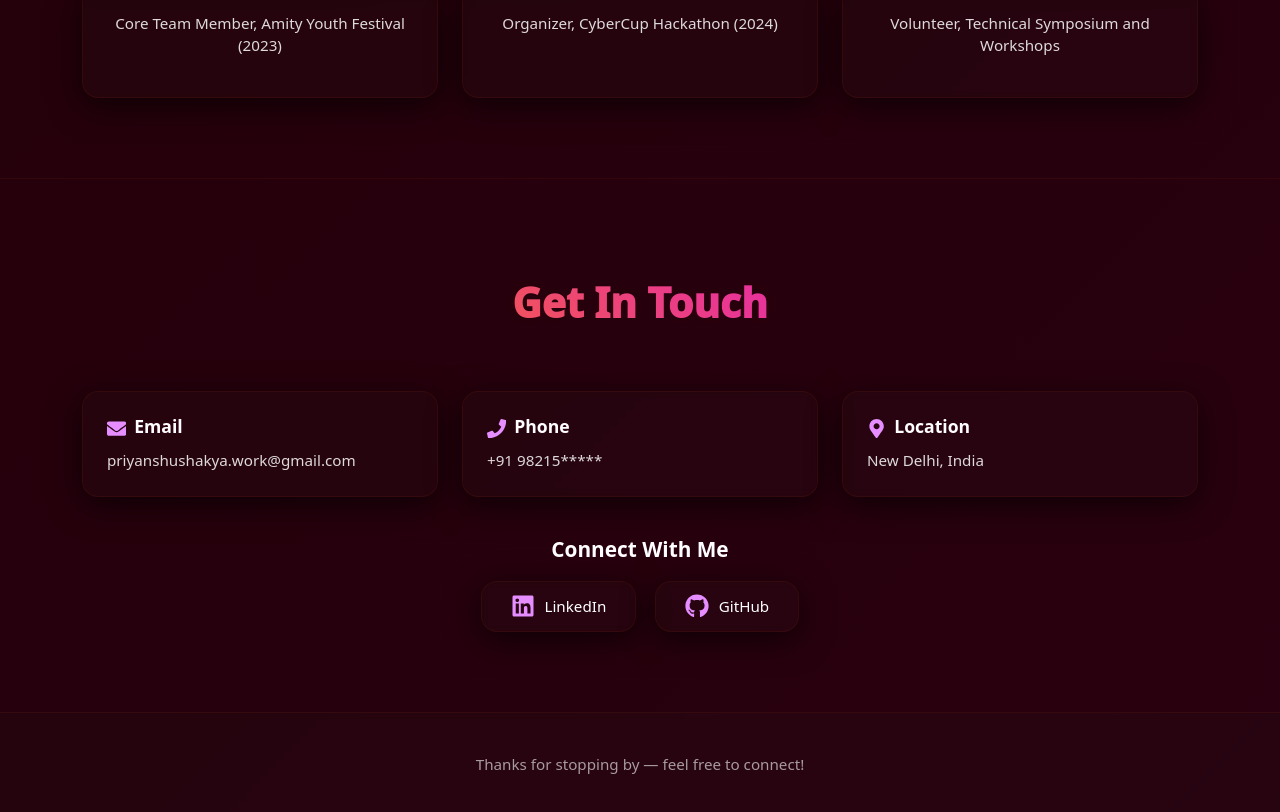
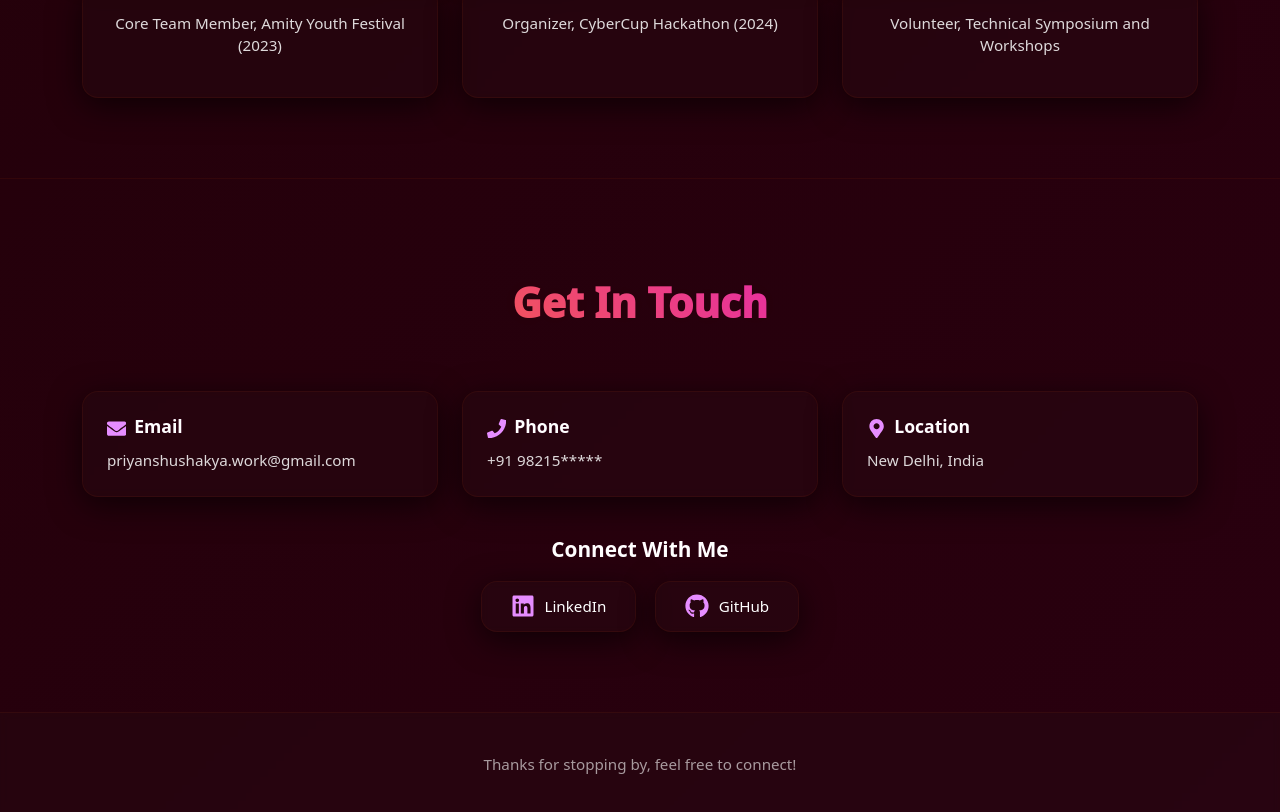
Before and after one commit to Priyanshu261202/my-portfolio, a React (Create React App) app: page / in a window 1280 px wide. Shown: the part 5471-6283 px from the top of the page. Built offline with nearby package versions, Linux system fonts and the light colour scheme; the HTML template or start-up script is replaced by a standard one.

Commit message:
Update App.js

```diff
--- a/src/App.js
+++ b/src/App.js
@@ -613,7 +613,7 @@ return (
 
         <footer className="footer">
           <div className="container">
-            <p> Thanks for stopping by — feel free to connect! </p>
+            <p> Thanks for stopping by, feel free to connect! </p>
           </div>
         </footer>
       </div>
```
